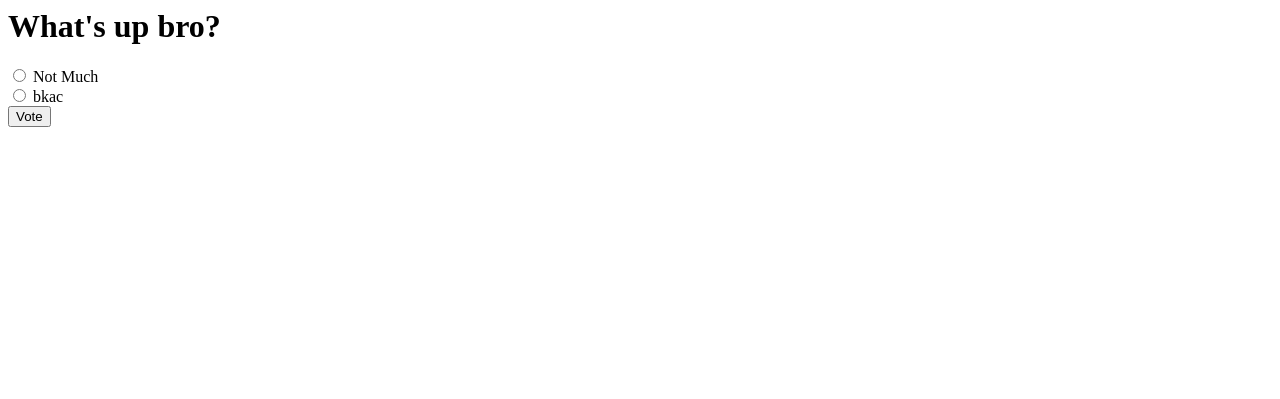
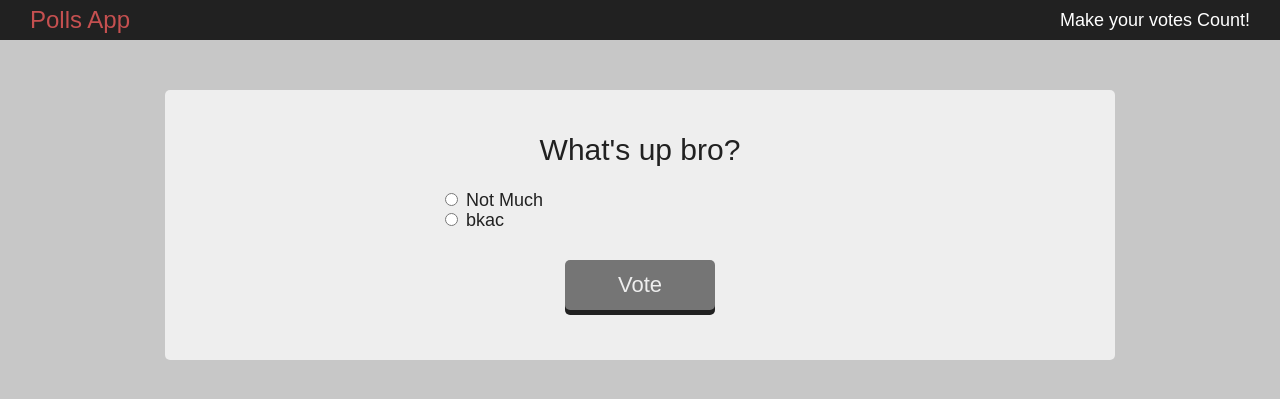
Before and after one commit to Roboneet/Polls_App, a Django app: page /polls/1/ in a window 1280 px wide. Shown: the top 399 px of the page. Run offline with Django 3.2, Linux system fonts and the light colour scheme; data comes from the database, SQL or seed files in the repository; both versions use the stored data as it was after the commit.

Commit message:
stylised :)

```diff
--- /dev/null
+++ b/polls/static/css/resets.css
@@ -0,0 +1,48 @@
+/* http://meyerweb.com/eric/tools/css/reset/
+   v2.0 | 20110126
+   License: none (public domain)
+*/
+
+html, body, div, span, applet, object, iframe,
+h1, h2, h3, h4, h5, h6, p, blockquote, pre,
+a, abbr, acronym, address, big, cite, code,
+del, dfn, em, img, ins, kbd, q, s, samp,
+small, strike, strong, sub, sup, tt, var,
+b, u, i, center,
+dl, dt, dd, ol, ul, li,
+fieldset, form, label, legend,
+table, caption, tbody, tfoot, thead, tr, th, td,
+article, aside, canvas, details, embed,
+figure, figcaption, footer, header, hgroup,
+menu, nav, output, ruby, section, summary,
+time, mark, audio, video {
+	margin: 0;
+	padding: 0;
+	border: 0;
+	font-size: 100%;
+	font: inherit;
+	vertical-align: baseline;
+}
+/* HTML5 display-role reset for older browsers */
+article, aside, details, figcaption, figure,
+footer, header, hgroup, menu, nav, section {
+	display: block;
+}
+body {
+	line-height: 1;
+}
+ol, ul {
+	list-style: none;
+}
+blockquote, q {
+	quotes: none;
+}
+blockquote:before, blockquote:after,
+q:before, q:after {
+	content: '';
+	content: none;
+}
+table {
+	border-collapse: collapse;
+	border-spacing: 0;
+}
--- /dev/null
+++ b/polls/static/css/style.css
@@ -0,0 +1,92 @@
+body{
+	background: #c7c7c7;
+	color:#fff;
+	font: 18px/20px arial,verdana;
+
+}
+
+header{
+	background: #212121;
+	display: flex;
+	justify-content: space-between;
+	padding: 10px 30px;
+}
+
+header h1{
+	font-size: 24px;
+	color: #c55050;
+}
+
+section{
+	width: 950px;
+	margin: 0 auto;
+	padding: 50px 0;
+}
+
+section h1{
+	text-align: center;
+	font-size: 30px;
+}
+
+section ul{
+	padding: 30px 0;
+	width: 400px;
+	margin: 0 auto;
+	text-align: justify;
+}
+section li{
+	padding: 0 20px;
+}
+section{
+	text-align: center;
+	margin-top: 50px;
+	border-radius: 5px;
+	background-color: #eee;
+	color: #212121;
+}
+
+section button a,.poll a{
+	text-decoration: none;
+	font-size: 22px;
+
+
+	line-height: 50px;
+
+
+	color:#eee;
+
+}
+button{
+	box-shadow: 0 2px 0 solid #212121;
+	border-width: 0;
+	background: #757575;
+	height: 50px;
+	border-radius: 5px;
+	width: 150px;
+	box-shadow: 0 5px 0 #212121;
+}
+
+.poll a{
+	color: #212121;
+}
+
+.poll{
+	border-bottom: 1px solid #757575;
+}
+
+.poll:last-of-type{
+	border-bottom-width: 0;
+}
+
+form .options{
+	text-align: left;
+	width: 400px;
+	margin: 30px auto;
+}
+form button input{
+	background-color: transparent;
+
+	font-size: 22px;
+	border-width:0;
+	color: #eee;
+}
--- /dev/null
+++ b/polls/templates/polls/base.html
@@ -0,0 +1,20 @@
+<!DOCTYPE html>
+{% load staticfiles %}
+
+<html>
+	<head>
+		<title>Polls App</title>
+		<link rel="stylesheet" href="{% static 'css/resets.css'%}" type="text/css">
+		<link rel="stylesheet" href="{% static 'css/style.css'%}" type="text/css">
+	</head>
+	<body>
+		<header>
+			<h1>Polls App</h1>
+			<p>Make your votes Count!</p>
+		</header>
+		<section>
+			{% block content%}
+			{% endblock %}
+		</section>
+	</body>
+</html>
--- a/polls/templates/polls/detail.html
+++ b/polls/templates/polls/detail.html
@@ -1,12 +1,19 @@
+{% extends 'polls/base.html' %}
+
+{% block content %}
 	<h1>{{ question.question_text }}</h1>
 
 	{% if error_message %}<p><strong>{{ error_message }}</strong></p>{% endif %}
 
 	<form action="{% url 'polls:vote' question.id %}" method="post">
 	{% csrf_token %}
+	<div class="options">
 	{% for choice in question.choice_set.all %}
 	    <input type="radio" name="choice" id="choice{{ forloop.counter }}" value="{{ choice.id }}" />
 	    <label for="choice{{ forloop.counter }}">{{ choice.choice_text }}</label><br />
 	{% endfor %}
-<input type="submit" value="Vote" />
+	</div>
+	<button><input type="submit" value="Vote" /></button>
 	</form>
+
+{% endblock %}
--- a/polls/templates/polls/results.html
+++ b/polls/templates/polls/results.html
@@ -1,3 +1,5 @@
+{% extends 'polls/base.html' %}
+{% block content %}
 	<h1>{{ question.question_text }}</h1>
 
 	<ul>
@@ -6,4 +8,5 @@
 	{% endfor %}
 	</ul>
 
-<a href="{% url 'polls:detail' question.id %}">Vote again?</a>
+	<button><a href="{% url 'polls:detail' question.id %}">Vote again?</a></button>
+{% endblock %}
```
Also changed, not shown: polls/templates/polls/index.html (+7 -1 lines), db.sqlite3. Lines whose indentation alone changed are shown as unchanged.
